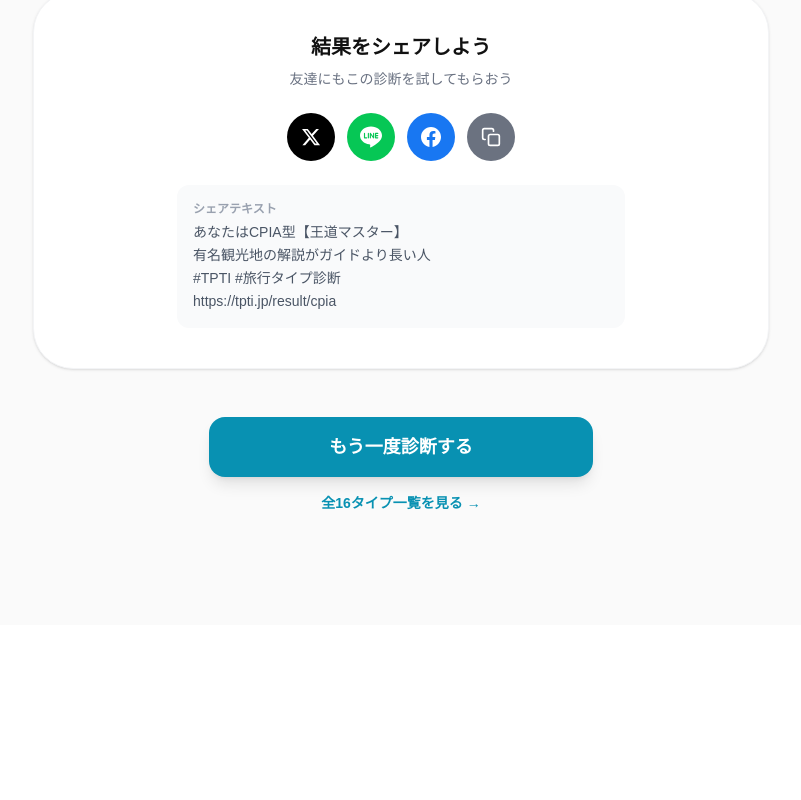
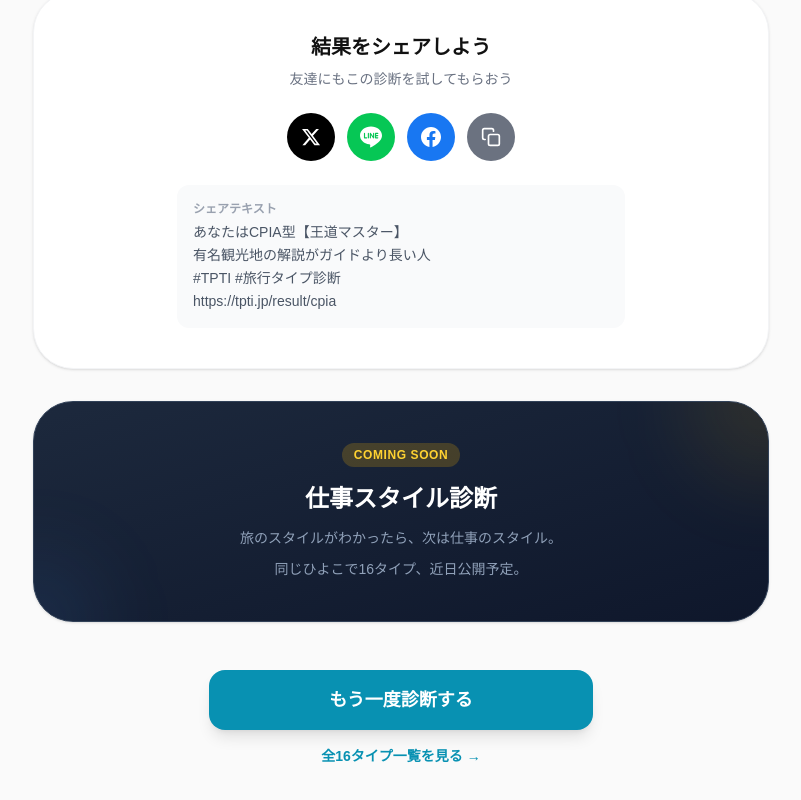
Before and after one commit to kirinukishi/tpti, a Next.js app: page /result/CPIA in a window 1280 px wide. Shown: the part 2949-3749 px from the top of the page, without its empty margins (239-1040 px from the left). Before the commit the page ends 3574 px from the top, so only its background shows below. Built offline with nearby package versions, Linux system fonts and the light colour scheme; a web font is replaced by a local one.

Commit message:
feat: 結果ページに仕事スタイル診断 Coming Soon セクション追加
Co-Authored-By: Claude Opus 4.6 <noreply@anthropic.com>

```diff
--- a/src/app/result/[type]/page.tsx
+++ b/src/app/result/[type]/page.tsx
@@ -280,7 +280,27 @@ export default async function ResultPage({ params }: ResultPageProps) {
                     </div>
                 </div>
 
-                {/* 7. もう一度診断する & タイプ一覧 */}
+                {/* 7. 仕事スタイル診断 Coming Soon */}
+                <div className="bg-gradient-to-br from-slate-800 to-slate-900 p-8 sm:p-10 rounded-[2.5rem] shadow-sm border border-slate-700 text-center relative overflow-hidden">
+                    <div className="absolute top-0 right-0 w-40 h-40 bg-amber-400/10 rounded-full -mr-20 -mt-20 blur-2xl" />
+                    <div className="absolute bottom-0 left-0 w-32 h-32 bg-blue-400/10 rounded-full -ml-16 -mb-16 blur-2xl" />
+                    <div className="relative z-10">
+                        <span className="inline-block px-3 py-1 bg-amber-400/20 text-amber-300 text-xs font-bold rounded-full mb-4 tracking-wider">
+                            COMING SOON
+                        </span>
+                        <h2 className="text-2xl font-black text-white mb-3">
+                            仕事スタイル診断
+                        </h2>
+                        <p className="text-slate-400 text-sm leading-relaxed mb-2">
+                            旅のスタイルがわかったら、次は仕事のスタイル。
+                        </p>
+                        <p className="text-slate-400 text-sm leading-relaxed">
+                            同じひよこで16タイプ、近日公開予定。
+                        </p>
+                    </div>
+                </div>
+
+                {/* 8. もう一度診断する & タイプ一覧 */}
                 <div className="flex flex-col items-center gap-4 pt-4 pb-8">
                     <Link
                         href="/quiz"
```
